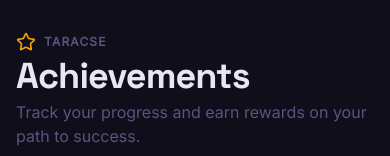
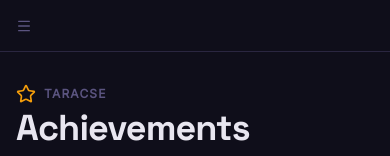
Before and after one commit to jsnaur/TaraCSE, a Next.js app: page /dashboard/achievements in a window 390 px wide. Shown: the top 156 px of the page. Built offline with nearby package versions, Linux system fonts and the light colour scheme; no server answers.

Commit message:
wired the achievements to dashboard properly

```diff
--- a/app/dashboard/achievements/page.tsx
+++ b/app/dashboard/achievements/page.tsx
@@ -19,7 +19,11 @@ import {
   Shield,
   Swords,
   Sparkles,
+  Menu,
 } from "lucide-react";
+import { Sidebar } from "@/components/sidebar";
+import { Sheet, SheetContent, SheetTrigger, SheetTitle } from "@/components/ui/sheet";
+import { Button } from "@/components/ui/button";
 import { Tabs, TabsList, TabsTrigger, TabsContent } from "@/components/ui/tabs";
 import { Card, CardContent } from "@/components/ui/card";
 import { Progress } from "@/components/ui/progress";
@@ -562,7 +566,27 @@ export default function AchievementsDashboard() {
   const inProgressCount = ACHIEVEMENTS.filter((a) => !a.unlocked && a.progress > 0).length;
 
   return (
-    <div className="min-h-screen bg-background px-4 py-8 sm:px-6 lg:px-8">
+    <div className="flex h-screen w-full bg-background text-foreground overflow-hidden">
+      <Sidebar className="hidden md:flex" />
+
+      <main className="flex-1 flex flex-col min-w-0 overflow-hidden">
+        {/* Mobile Header */}
+        <div className="px-4 md:px-5 h-[52px] min-h-[52px] border-b border-border flex items-center gap-3 bg-background transition-colors duration-200">
+          <Sheet>
+            <SheetTrigger asChild>
+              <Button variant="ghost" size="icon" className="md:hidden -ml-2 text-muted-foreground shrink-0">
+                <Menu className="w-5 h-5" />
+                <span className="sr-only">Toggle navigation menu</span>
+              </Button>
+            </SheetTrigger>
+            <SheetContent side="left" className="p-0 w-[220px] border-r-0">
+              <SheetTitle className="sr-only">Navigation Menu</SheetTitle>
+              <Sidebar className="flex border-none" />
+            </SheetContent>
+          </Sheet>
+        </div>
+
+        <div className="flex-1 overflow-y-auto px-4 py-8 sm:px-6 lg:px-8">
           <div className="max-w-5xl mx-auto space-y-6">
             {/* Header */}
             <motion.div
@@ -690,9 +714,11 @@ export default function AchievementsDashboard() {
           Click any card to view its lore and requirements.
         </motion.p>
         </div>
+      </div>
 
       {/* Achievement Detail Dialog */}
       <AchievementDialog achievement={selected} onClose={() => setSelected(null)} />
+    </main>
   </div>
   );
 }
```
Lines whose indentation alone changed are shown as unchanged.
